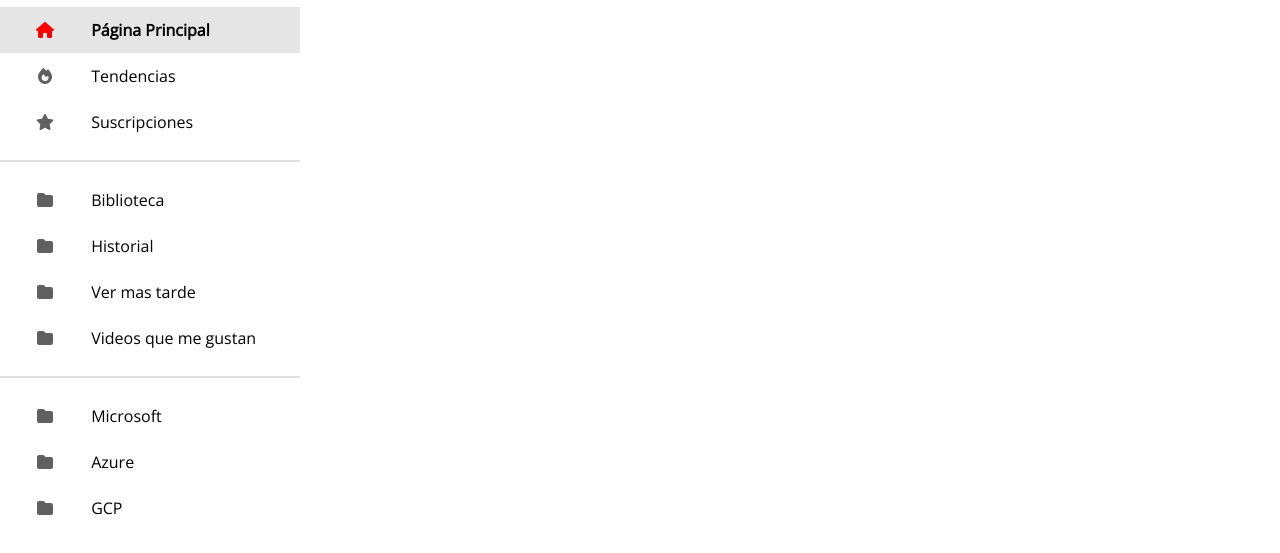
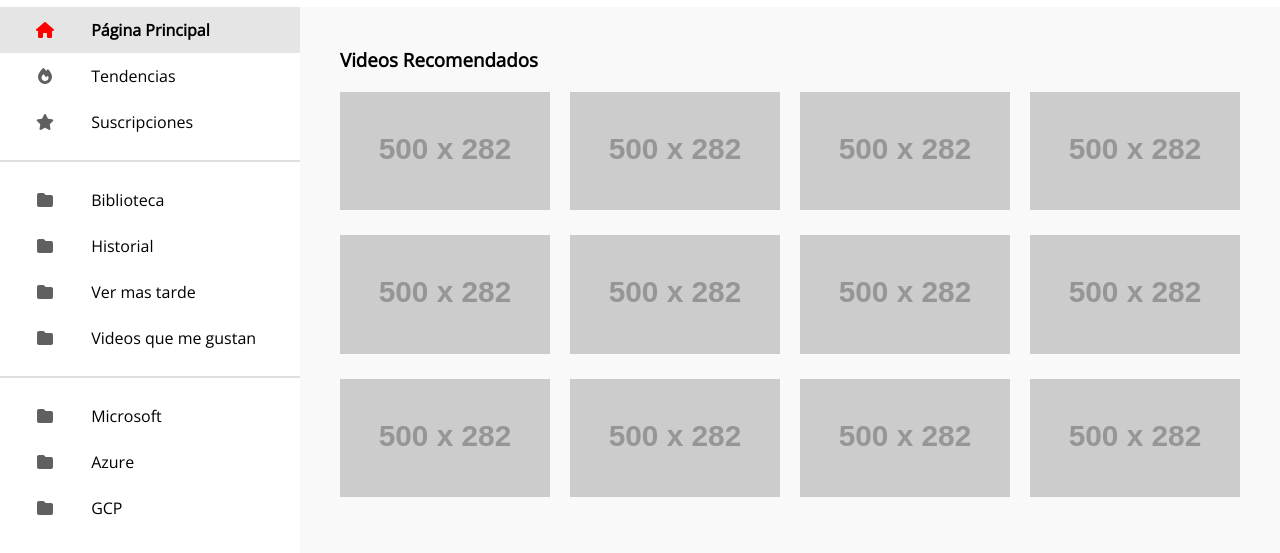
Before and after one commit to cdeaguasm/youtube-clone, a plain HTML site: page index.html in a window 1280 px wide. Shown: the part 53-606 px from the top of the page. Drawn offline with nearby package versions, Linux system fonts and the light colour scheme; placeholder pictures from the web are drawn by us.

Commit message:
Finished main videos

```diff
--- a/css/styles.css
+++ b/css/styles.css
@@ -20,7 +20,7 @@ a {
     min-height: 100vh;
     margin: 0 auto;
     display: grid;
-    grid-template-columns: 90px auto;
+    grid-template-columns: minmax(90px, 90px) auto;
     grid-template-rows: 60px auto;
     grid-template-areas: "header header"
                             "menu main";
@@ -28,7 +28,7 @@ a {
 }
 
 .container.active {
-    grid-template-columns: 300px auto;
+    grid-template-columns: minmax(300px, 18%) auto;
 }
 
 .header {
@@ -184,4 +184,25 @@ a {
 
 .main {
     grid-area: main;
+    background-color: #f9f9f9;
+    padding: 40px;
 }
+
+.main .title {
+    margin-bottom: 20px;
+}
+
+.main .videos-collection {
+    display: grid;
+    gap: 20px 20px;
+    grid-template-columns: repeat(4, 1fr);
+}
+
+.main .videos-collection .video {
+    width: 100%;
+    display: block;
+}
+
+.main .videos-collection .video img {
+    width: 100%;
+}
--- a/index.html
+++ b/index.html
@@ -62,7 +62,45 @@
         </nav>
 
         <main class="main">
-
+            <h3 class="title">Videos Recomendados</h3>
+            <div class="videos-collection">
+                <a href="#" class="video">
+                    <img src="https://via.placeholder.com/500x282?text=Placeholder" alt="">
+                </a>
+                <a href="#" class="video">
+                    <img src="https://via.placeholder.com/500x282?text=Placeholder" alt="">
+                </a>
+                <a href="#" class="video">
+                    <img src="https://via.placeholder.com/500x282?text=Placeholder" alt="">
+                </a>
+                <a href="#" class="video">
+                    <img src="https://via.placeholder.com/500x282?text=Placeholder" alt="">
+                </a>
+                <a href="#" class="video">
+                    <img src="https://via.placeholder.com/500x282?text=Placeholder" alt="">
+                </a>
+                <a href="#" class="video">
+                    <img src="https://via.placeholder.com/500x282?text=Placeholder" alt="">
+                </a>
+                <a href="#" class="video">
+                    <img src="https://via.placeholder.com/500x282?text=Placeholder" alt="">
+                </a>
+                <a href="#" class="video">
+                    <img src="https://via.placeholder.com/500x282?text=Placeholder" alt="">
+                </a>
+                <a href="#" class="video">
+                    <img src="https://via.placeholder.com/500x282?text=Placeholder" alt="">
+                </a>
+                <a href="#" class="video">
+                    <img src="https://via.placeholder.com/500x282?text=Placeholder" alt="">
+                </a>
+                <a href="#" class="video">
+                    <img src="https://via.placeholder.com/500x282?text=Placeholder" alt="">
+                </a>
+                <a href="#" class="video">
+                    <img src="https://via.placeholder.com/500x282?text=Placeholder" alt="">
+                </a>
+            </div>
         </main>
     </div>
 
```
